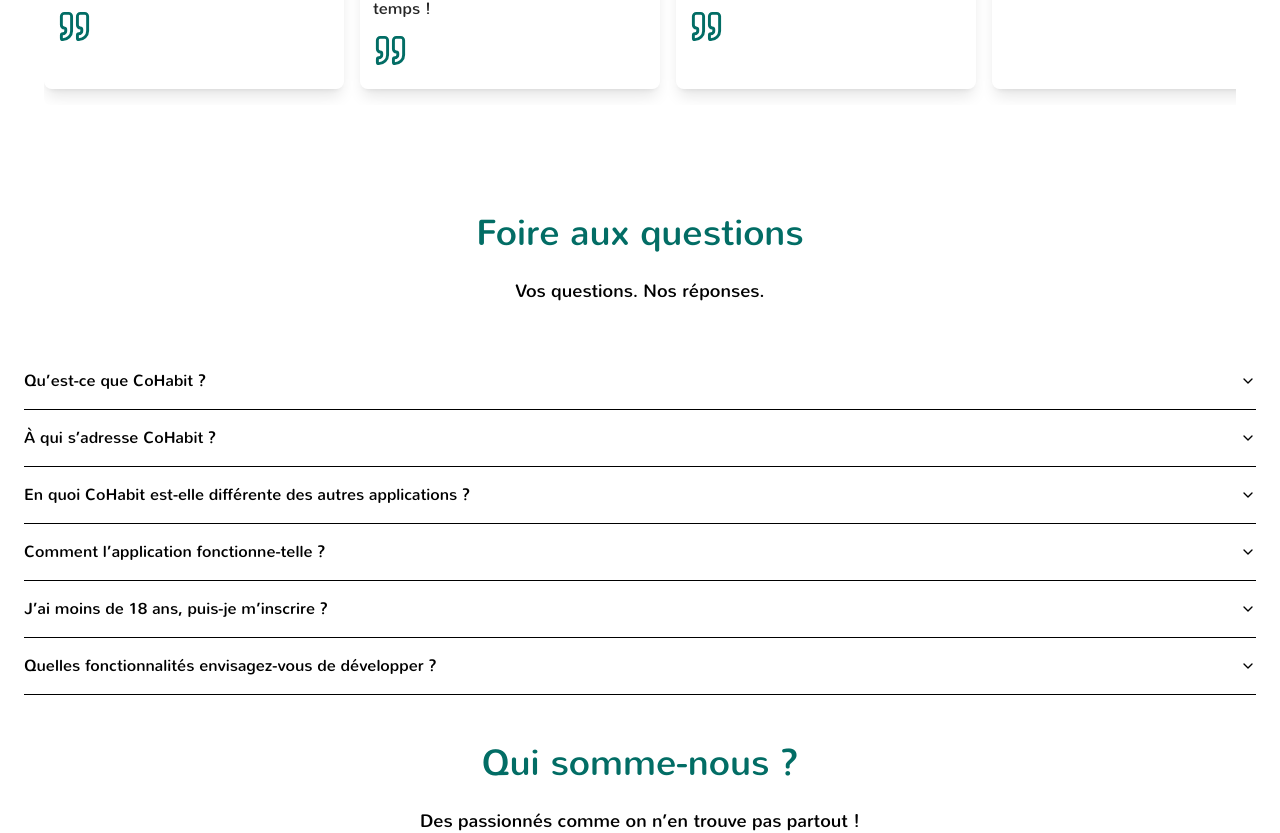
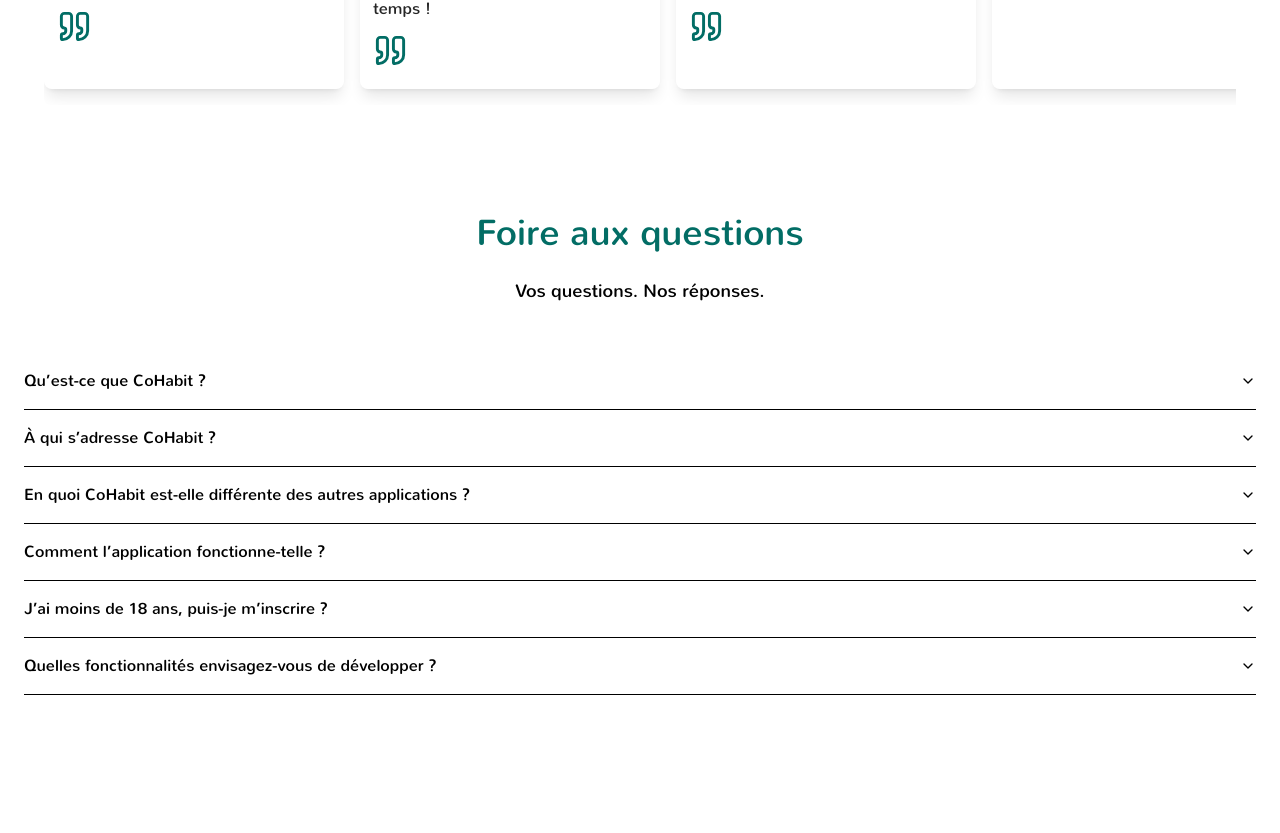
Before and after one commit to O-clock-Kimchi/O-Coloc-front, a React (Vite) app: page / in a window 1280 px wide. Shown: the part 853-1686 px from the top of the page. Built offline with nearby package versions, Linux system fonts and the light colour scheme.

Commit message:
fix: footer and sticky header

```diff
--- a/src/components/App/App.tsx
+++ b/src/components/App/App.tsx
@@ -41,7 +41,7 @@
   // Logout User after one hour
 
   return (
-    <div className="container mx-auto h-screen mb-auto flex flex-col bg-white">
+    <div className="container mx-auto mb-auto flex flex-col bg-white">
       <Header />
       <Outlet />
       <ScreenSize />
--- a/src/components/Colocation/Colocation.tsx
+++ b/src/components/Colocation/Colocation.tsx
@@ -21,7 +21,7 @@
   };
 
   return (
-    <main className="px-6 flex flex-col p-12 space-y-6 rounded-xl  h-full grow bg-[radial-gradient(#e5e7eb_1px,transparent_1px)] [background-size:16px_16px] ">
+    <main className="px-6 flex flex-col p-12 space-y-6 rounded-xl  h-full grow bg-[radial-gradient(#e5e7eb_1px,transparent_1px)] [background-size:16px_16px]">
       <h2 className="text-center text-4xl">Ma colocation</h2>
       <p className="text-center text-lg">
         Vous ne faites actuellement partie d&rsquo;aucune colocation.
--- a/src/components/Header/Header.tsx
+++ b/src/components/Header/Header.tsx
@@ -39,7 +39,7 @@
   }
 
   return (
-    <header className="flex items-center flex-wrap justify-between py-3 md:py-0 lg:py-0 xl:py-0 mb-4 px-6 w-full fixed top-0 bg-floral-white z-50">
+    <header className="flex items-center flex-wrap justify-between py-3 md:py-0 lg:py-0 xl:py-0 mb-4 px-6 w-full fixed top-0 start-0 bg-floral-white z-50 shadow-md">
       <div>
         <NavLink to="/">
           <img
--- a/src/components/HomePage/HomePage.tsx
+++ b/src/components/HomePage/HomePage.tsx
@@ -7,7 +7,7 @@
 
 function HomePage() {
   return (
-    <main className="flex flex-col px-6 grow relative top-36">
+    <main className="flex flex-col px-6 grow min-h-screen py-36">
       {/* Tagline section with CTA and illustration */}
       <Tagline />
 
--- a/src/components/HomePage/HomePage_Contact.tsx
+++ b/src/components/HomePage/HomePage_Contact.tsx
@@ -1,6 +1,6 @@
 function ContactSection() {
   return (
-    <section id="contact-menu">
+    <section id="contact-menu min-h-screen">
       <h2 className="section-title text-center text-4xl mt-12 mb-6 text-eden-800">
         Contact
       </h2>
--- a/src/components/HomePage/HomePage_Questions.tsx
+++ b/src/components/HomePage/HomePage_Questions.tsx
@@ -9,7 +9,7 @@
 
 function QuestionsSection() {
   return (
-    <section className="bg-faq-test bg-cover bg-center">
+    <section className="min-h-screen">
       <h2
         id="faq-menu"
         className="section-title text-center text-4xl mt-12 mb-6 text-eden-800"
--- a/src/components/HomePage/HomePage_Tagline.tsx
+++ b/src/components/HomePage/HomePage_Tagline.tsx
@@ -4,7 +4,7 @@
 
 function Tagline() {
   return (
-    <section className="pb-10">
+    <section className="pb-10 min-h-screen">
       <div className="grid grid-rows-1 grid-cols-1 lg:grid-cols-2">
         <div className="box-left flex flex-col gap-y-4 justify-between text-center lg:text-left lg:py-12">
           <div>
```
